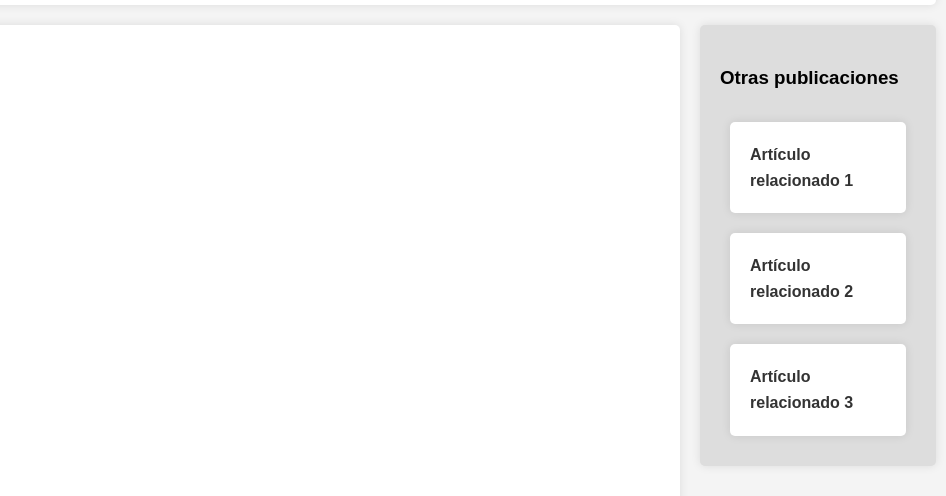
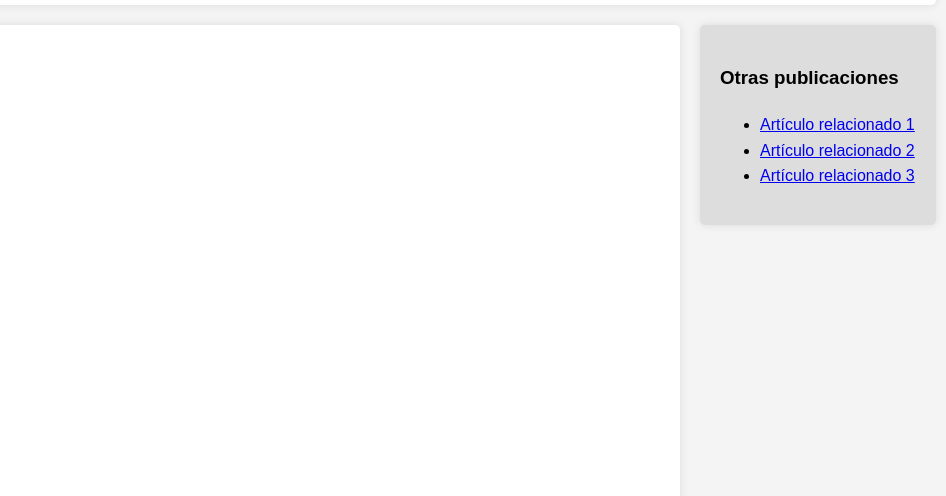
Before and after one commit to lourdesbongiovanni/semanticHTML, a plain HTML site: page index.html in a window 1280 px wide. Shown: the part 247-743 px from the top of the page, 334-1280 px from the left. Drawn offline with Linux system fonts and the light colour scheme.

Commit message:
se hicieron correciones

```diff
--- a/index.html
+++ b/index.html
@@ -75,11 +75,11 @@
 
     <aside>
         <h3>Otras publicaciones</h3>
-        <section>
-            <nav><a href="#">Artículo relacionado 1</a></nav>
-            <nav><a href="#">Artículo relacionado 2</a></nav>
-            <nav><a href="#">Artículo relacionado 3</a></nav>
-        </section>
+        <ul>
+            <li><a href="#">Artículo relacionado 1</a></li>
+            <li><a href="#">Artículo relacionado 2</a></li>
+            <li><a href="#">Artículo relacionado 3</a></li>
+        </ul>
     </aside>
 
     <!-- No modificar este <div> -->
```
